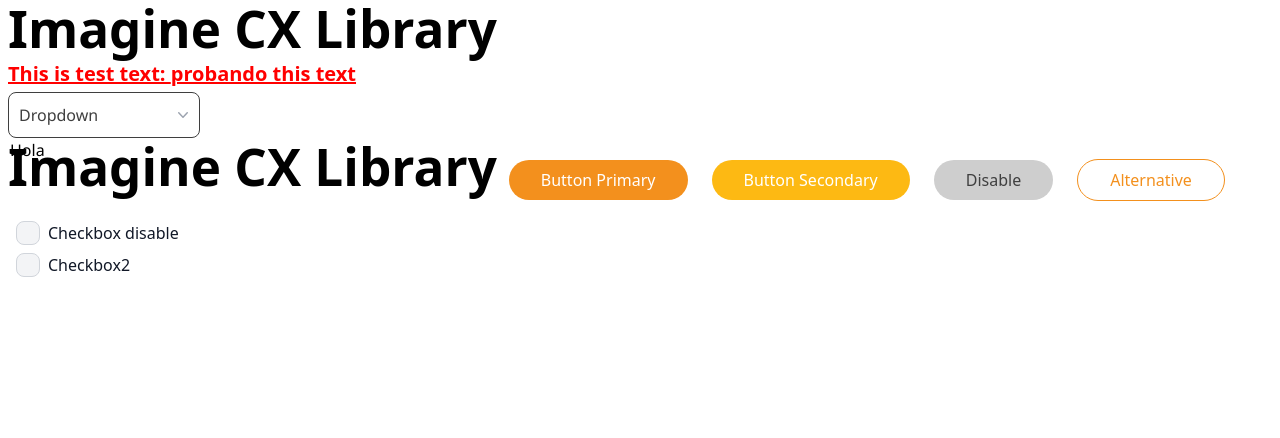
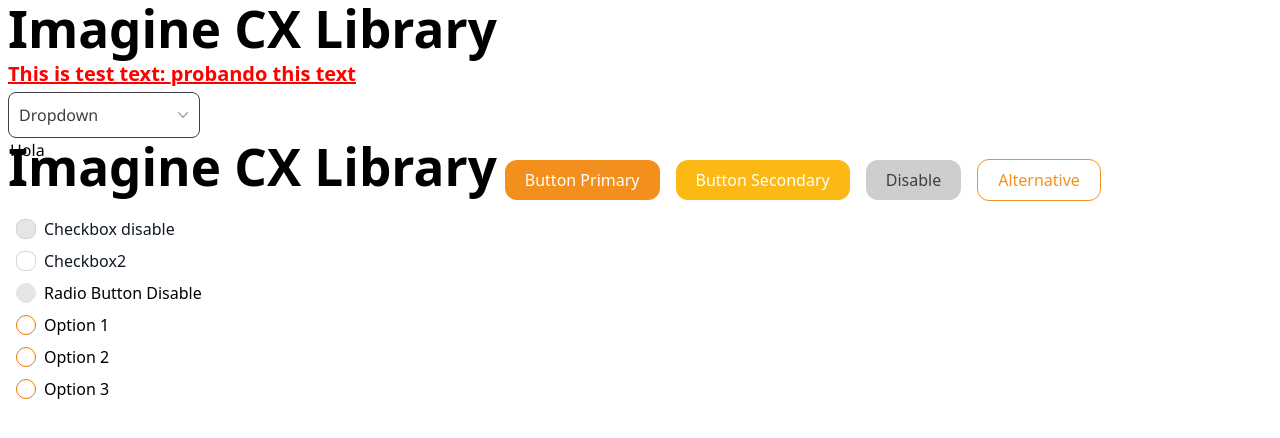
Before and after one commit to Imagine-CX/imaginecx-library, a React (Vite) app: page / in a window 1280 px wide. Shown: the top 438 px of the page. Built offline with nearby package versions, Linux system fonts and the light colour scheme.

Commit message:
Radio Buttons and corrected styles

```diff
--- a/src/App.tsx
+++ b/src/App.tsx
@@ -1,9 +1,15 @@
-import { Button, CheckBox, Dropdown, Header } from './components';
+import { Button, CheckBox, Dropdown, Header, Radio } from './components';
 import { Helloworld } from './components/HelloWorld';
 
 const handleClick = () => {
   // console.log("Haz hecho clic en el botón");
 };
+
+const options = [
+  { id: 1, value: 'option1', label: 'Option 1' },
+  { id: 2, value: 'option2', label: 'Option 2' },
+  { id: 3, value: 'option3', label: 'Option 3' },
+];
 
 function App() {
   return (
@@ -23,6 +29,12 @@ function App() {
       <div>
         <CheckBox text="Checkbox disable" disabled={true} />
         <CheckBox text="Checkbox2" />
+        <Radio text="Radio Button Disable" disabled={true} />
+        {options.map((option) => (
+          <div key={option.id}>
+            <Radio text={option.label} id={option.id} />
+          </div>
+        ))}
       </div>
     </div>
   );
--- a/src/components/Btns/Button.tsx
+++ b/src/components/Btns/Button.tsx
@@ -12,7 +12,7 @@ export const Button = ({ text, color, disabled, handleClick }: IBtnPrimary): JSX
 
   return (
     <button
-      className={`${estiloBtn} icx-m-3 icx-px-8 icx-py-2 icx-rounded-full`}
+      className={`${estiloBtn} icx-m-2 icx-px-5 icx-py-2 icx-rounded-xl`}
       disabled={disabled}
       onClick={handleClick}
     >
--- a/src/components/Forms/CheckBox.tsx
+++ b/src/components/Forms/CheckBox.tsx
@@ -3,13 +3,11 @@ export interface ICheckBox {
   disabled?: boolean;
 }
 export const CheckBox = ({ text, disabled }: ICheckBox) => {
+  const estiloCheck: string = disabled ? 'icx-checkbox-disabled' : 'icx-checkbox-active';
+
   return (
     <div className="icx-flex icx-items-center icx-m-2">
-      <input
-        disabled={disabled}
-        type="checkbox"
-        className="icx-w-6 icx-h-6 icx-text-primary-500 icx-bg-gray-100 icx-border-gray-300 icx-rounded-lg icx-focus:icx-ring-primary-500 icx-dark:icx-focus:ring-primary-400 icx-dark:ring-offset-primary-400 icx-focus:icx-ring-2 icx-dark:icx-bg-gray-700 icx-dark:icx-border-gray-600"
-      />
+      <input disabled={disabled} type="checkbox" className={`${estiloCheck}`} />
       <label className="icx-ml-2 icx-text-gray-900 icx-dark:text-gray-300">{text}</label>
     </div>
   );
--- /dev/null
+++ b/src/components/Forms/Radio.tsx
@@ -0,0 +1,26 @@
+import '../style.css';
+
+export interface IRadio {
+  text: string;
+  id?: number;
+  disabled?: boolean;
+}
+
+export const Radio = ({ text, disabled, id }: IRadio): JSX.Element => {
+  const estiloRadio: string = disabled ? 'icx-radio-disabled' : 'icx-radio-active';
+
+  return (
+    <>
+      <div className="icx-flex icx-items-center icx-m-2">
+        <input
+          id={`${id}`}
+          type="radio"
+          name="icx-radio"
+          className={`icx-form-radio ${estiloRadio}`}
+          disabled={disabled}
+        />
+        <label className="icx-ml-2">{text}</label>
+      </div>
+    </>
+  );
+};
--- a/src/components/Forms/index.ts
+++ b/src/components/Forms/index.ts
@@ -1 +1,2 @@
 export * from './CheckBox';
+export * from './Radio';
--- a/src/components/style.css
+++ b/src/components/style.css
@@ -47,6 +47,46 @@
   .icx-btn-alternative {
     @apply icx-bg-neutral-100 icx-border icx-border-primary-400 icx-text-primary-400 hover:icx-bg-primary-400 hover:icx-text-white icx-transition-colors;
   }
+
+  .icx-checkbox-disabled {
+    @apply icx-w-5
+          icx-h-5
+          icx-text-primary-400
+          icx-bg-neutral-200
+          icx-border-gray-300
+          icx-rounded-lg;
+  }
+
+  .icx-checkbox-active {
+    @apply icx-w-5
+          icx-h-5
+          icx-text-primary-400
+          icx-bg-neutral-100
+          icx-border-gray-300
+          icx-rounded-lg
+          focus:icx-ring-primary-400
+          focus:icx-ring-1;
+  }
+
+  .icx-radio-disabled {
+    @apply icx-h-5
+          icx-w-5
+          icx-bg-neutral-200
+          icx-text-neutral-200
+          icx-border-neutral-200
+          indeterminate:icx-bg-neutral-200;
+  }
+
+  .icx-radio-active {
+    @apply icx-h-5
+          icx-w-5
+          icx-text-primary-400
+          icx-border-primary-500
+          hover:icx-text-primary-500
+          indeterminate:icx-bg-neutral-100
+          focus:icx-ring-1
+          focus:icx-ring-primary-400;
+  }
 }
 
 .text-red-red {
```
